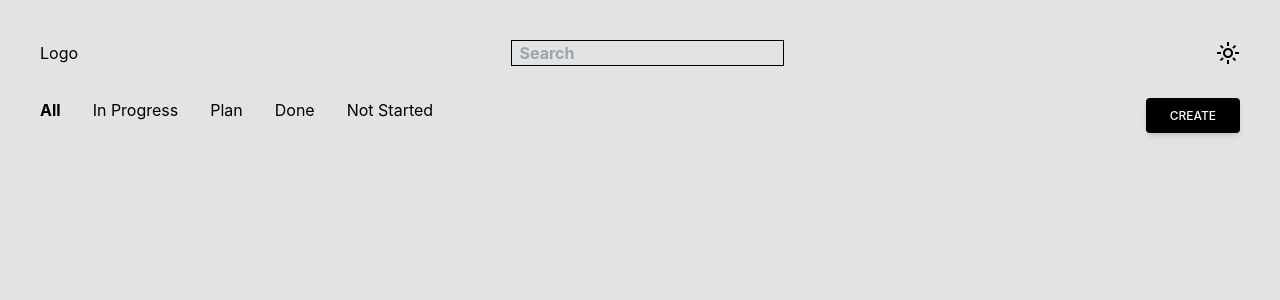
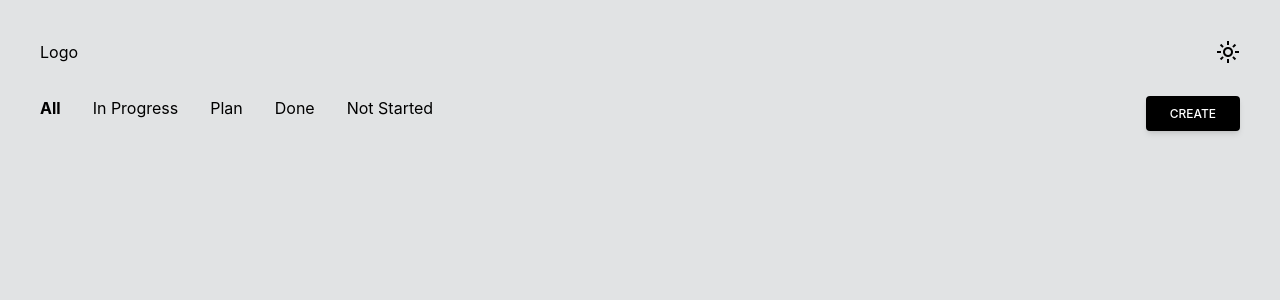
Before and after one commit to nikaareshidze/To-Do-App, a React (Create React App) app: page / in a window 1280 px wide. Shown: the top 300 px of the page. Built offline with nearby package versions, Linux system fonts and the light colour scheme.

Commit message:
remove search

```diff
--- a/src/components/header/Header.jsx
+++ b/src/components/header/Header.jsx
@@ -6,9 +6,9 @@ export default function Header() {
   return (
     <div className="flex justify-between items-center mb-8">
       <Logo />
-      <div className="max-[750px]:hidden">
+      {/* <div className="max-[750px]:hidden">
         <Search />
-      </div>
+      </div> */}
       <Toolkit />
     </div>
   );
```
